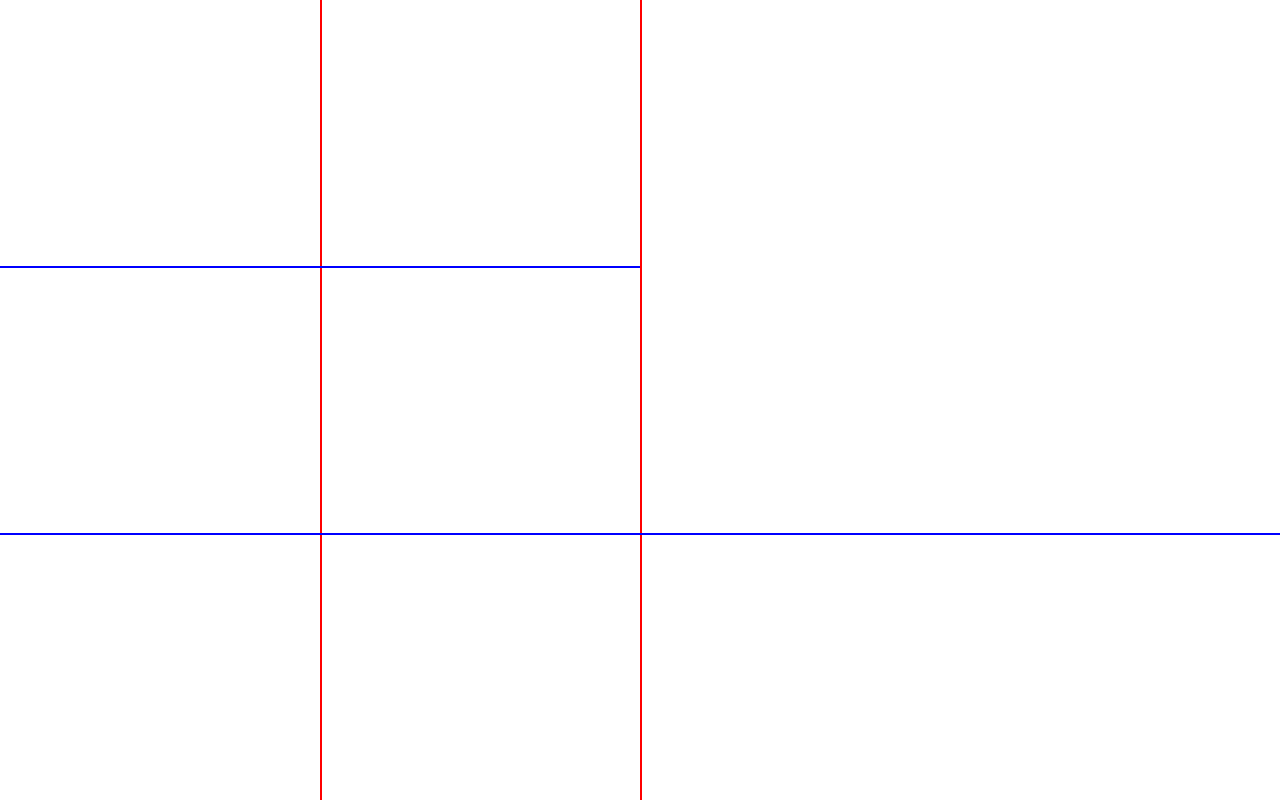
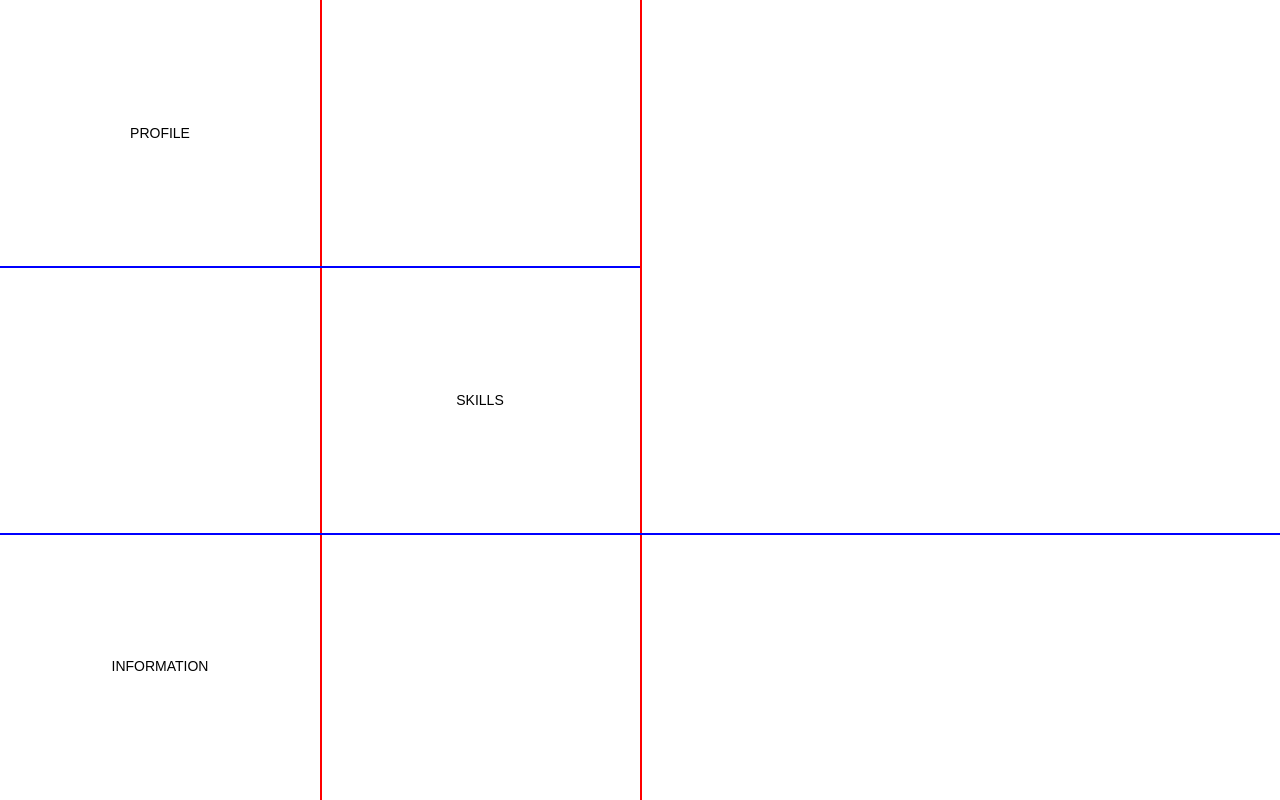
Before and after one commit to gaebonglee/gayoung_portfolio, a React (Create React App) app: page / in a window 1280 px wide. Built offline with nearby package versions, Linux system fonts and the light colour scheme.

Commit message:
내용 추가 필요

```diff
--- /dev/null
+++ b/src/components/NewPortfolio/me/Contents.tsx
@@ -0,0 +1,25 @@
+import React from "react";
+
+interface ContentsProps {
+  type: "profile" | "skills" | "info";
+}
+
+const Contents: React.FC<ContentsProps> = ({ type }) => {
+  let contentText;
+  switch (type) {
+    case "profile":
+      contentText = <p>PROFILE text!</p>;
+      break;
+    case "skills":
+      contentText = <p>SKILLS text!</p>;
+      break;
+    case "info":
+      contentText = <p>INFORMATION text!</p>;
+      break;
+    default:
+      contentText = null;
+  }
+  return <div className={`icon ${type}_wrap`}>{contentText}</div>;
+};
+
+export default Contents;
--- /dev/null
+++ b/src/components/NewPortfolio/me/Icon.tsx
@@ -0,0 +1,26 @@
+import React from "react";
+
+interface IconProps {
+  type: 'profile' | 'skills' | 'info';
+}
+
+const Icon: React.FC<IconProps> = ({ type }) => {
+  let content;
+  switch (type) {
+    case 'profile':
+      content = <p>PROFILE</p>;
+      break;
+    case 'skills':
+      content = <p>SKILLS</p>;
+      break;
+    case 'info':
+      content = <p>INFORMATION</p>;
+      break;
+    default:
+      content = null;
+  }
+
+  return <div className={`icon ${type}_wrap`}>{content}</div>;
+};
+
+export default Icon;
--- a/src/pages/NewPortfolio/MainLayout.tsx
+++ b/src/pages/NewPortfolio/MainLayout.tsx
@@ -1,11 +1,13 @@
-import React from "react";
+import React, { useState } from "react";
 import "../../style/NewPortfolio/me/MainLayout.scss";
-import Info from "../../components/NewPortfolio/me/Info";
-import AboutMeNext from "../../components/NewPortfolio/button/NextBtn";
-import AboutMe from "../../components/NewPortfolio/me/AboutMe";
-import Skills from "../../components/NewPortfolio/me/Skills";
+import Icon from "../../components/NewPortfolio/me/Icon";
+import Contents from "../../components/NewPortfolio/me/Contents";
 
 const MainLayout: React.FC = () => {
+  const [selected, setSelected] = useState<
+    "profile" | "skills" | "info" | null
+  >(null);
+
   return (
     <section className="MainLayout_section">
       <div className="layoutLine_container">
@@ -13,6 +15,32 @@ const MainLayout: React.FC = () => {
         <div className="vertical-line right"></div>
         <div className="horizontal-line top"></div>
         <div className="horizontal-line bottom"></div>
+        <div className="icon-container">
+          <div
+            className="icon-item"
+            id="item1"
+            onClick={() => setSelected("profile")}
+          >
+            <Icon type="profile" />
+          </div>
+          <div
+            className="icon-item"
+            id="item2"
+            onClick={() => setSelected("skills")}
+          >
+            <Icon type="skills" />
+          </div>
+          <div
+            className="icon-item"
+            id="item3"
+            onClick={() => setSelected("info")}
+          >
+            <Icon type="info" />
+          </div>
+        </div>
+        <div className="content-display">
+          {selected && <Contents type={selected} />}
+        </div>
       </div>
     </section>
   );
--- a/src/style/NewPortfolio/me/MainLayout.scss
+++ b/src/style/NewPortfolio/me/MainLayout.scss
@@ -6,6 +6,7 @@
   .layoutLine_container {
     width: 100%;
     height: 100%;
+    position: relative;
 
     .vertical-line {
       position: absolute;
@@ -32,7 +33,6 @@
       height: 2px;
       background-color: blue;
 
-
       &.top {
         top: 33.3%;
         width: 50%;
@@ -45,6 +45,57 @@
         animation: drawHorizontalLine_bottom 2s forwards;
         transform-origin: left;
       }
+    }
+
+    .icon-container {
+      position: absolute;
+      top: 0;
+      left: 0;
+      width: 100%;
+      height: 100%;
+      display: flex;
+      flex-direction: column;
+      justify-content: space-between;
+
+      .icon-item {
+        display: flex;
+        justify-content: center;
+        align-items: center;
+      }
+
+      #item1 {
+        position: absolute;
+        top: 0;
+        left: 0;
+        width: 25%;
+        height: 33.3%;
+      }
+
+      #item2 {
+        position: absolute;
+        top: 33.3%;
+        left: 25%;
+        width: 25%;
+        height: 33.3%;
+      }
+
+      #item3 {
+        position: absolute;
+        top: 66.6%;
+        left: 0;
+        width: 25%;
+        height: 33.3%;
+      }
+    }
+    .content-display {
+      position: absolute;
+      top: 0;
+      left: 50%;
+      width: 50%;
+      height: 66.6%;
+      display: flex;
+      justify-content: center;
+      align-items: center;
     }
   }
 }
```
Also changed, not shown: src/components/NewPortfolio/me/AboutMeText.tsx (renamed from src/components/NewPortfolio/me/AboutMe.tsx).
